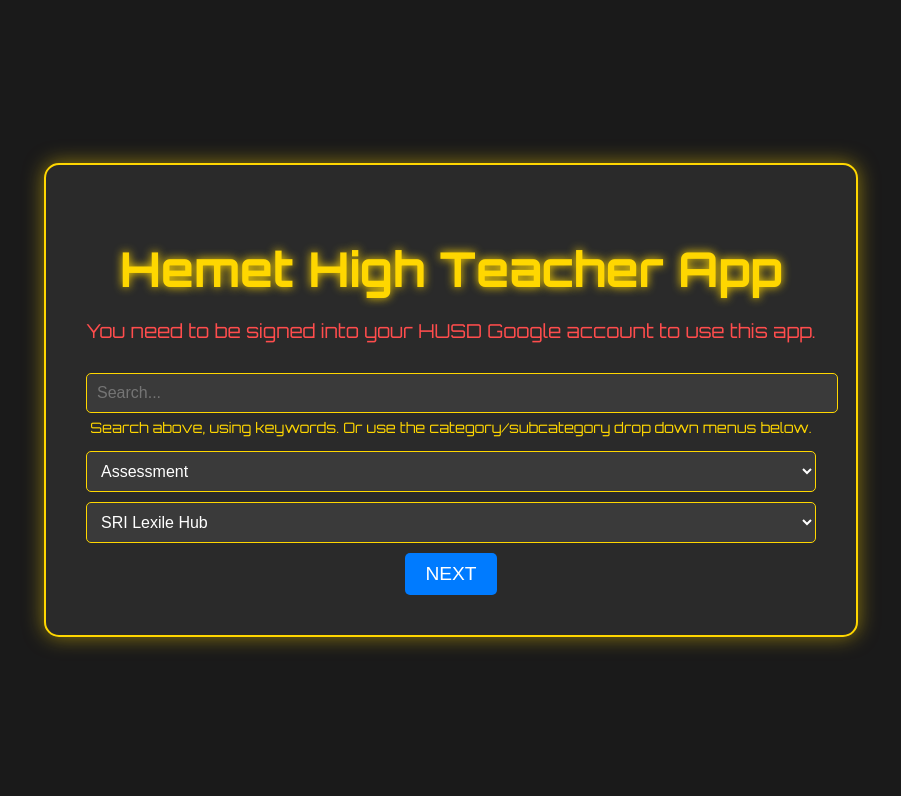
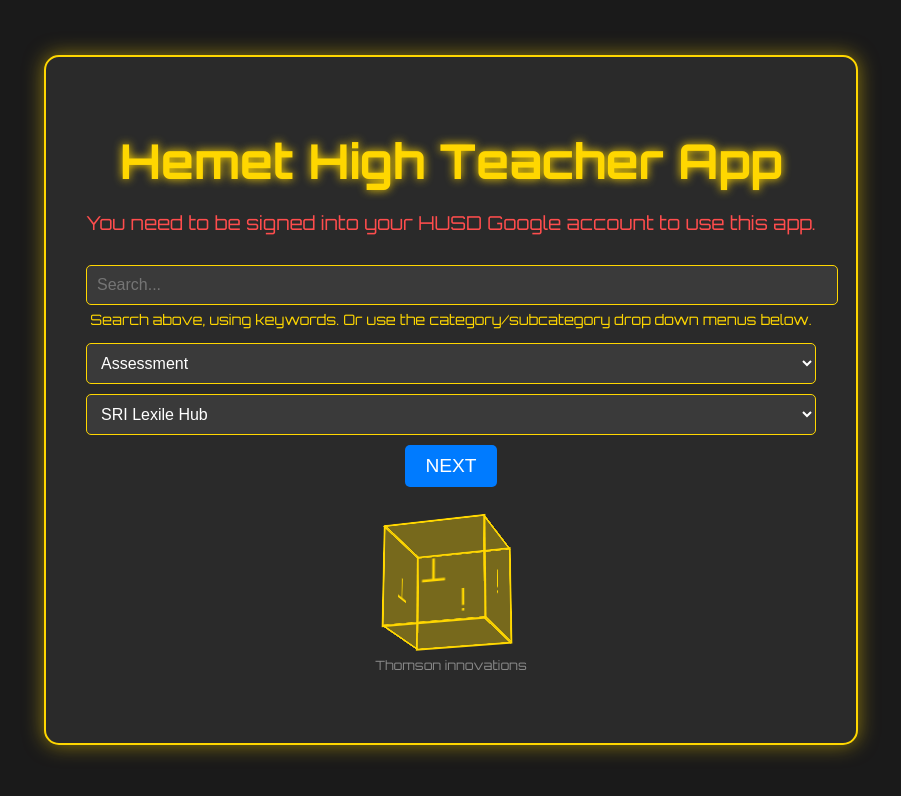
Before and after one commit to Thomson-BG/Hemet-High-Teacher, a React (Create React App) app in the folder hemet-high-teacher-app/: page / in a window 1280 px wide. Shown: the top 796 px of the page, without its empty margins (189-1090 px from the left). Built offline with nearby package versions, Linux system fonts and the light colour scheme.

Commit message:
feat: Add rotating cube and attribution text
This commit adds a rotating cube with the letters 'T' and 'i' to the bottom of the app. It also includes the attribution text 'Thomson innovations' below the cube.

```diff
--- a/hemet-high-teacher-app/src/App.css
+++ b/hemet-high-teacher-app/src/App.css
@@ -78,3 +78,69 @@ button {
 button:hover {
   background-color: #0056b3;
 }
+
+.cube-container {
+  margin-top: 50px;
+  perspective: 1000px;
+}
+
+.cube {
+  width: 100px;
+  height: 100px;
+  position: relative;
+  transform-style: preserve-3d;
+  animation: rotate 10s infinite linear;
+  margin: 0 auto;
+}
+
+.face {
+  position: absolute;
+  width: 100px;
+  height: 100px;
+  border: 2px solid #ffd700;
+  background-color: rgba(255, 215, 0, 0.2);
+  display: flex;
+  justify-content: center;
+  align-items: center;
+  font-size: 2em;
+  color: #ffd700;
+}
+
+.front {
+  transform: translateZ(50px);
+}
+
+.back {
+  transform: rotateY(180deg) translateZ(50px);
+}
+
+.right {
+  transform: rotateY(90deg) translateZ(50px);
+}
+
+.left {
+  transform: rotateY(-90deg) translateZ(50px);
+}
+
+.top {
+  transform: rotateX(90deg) translateZ(50px);
+}
+
+.bottom {
+  transform: rotateX(-90deg) translateZ(50px);
+}
+
+@keyframes rotate {
+  from {
+    transform: rotateX(0deg) rotateY(0deg);
+  }
+  to {
+    transform: rotateX(360deg) rotateY(360deg);
+  }
+}
+
+.attribution {
+  margin-top: 20px;
+  font-size: 0.8em;
+  color: #888;
+}
--- /dev/null
+++ b/hemet-high-teacher-app/src/components/Cube.js
@@ -0,0 +1,18 @@
+import React from 'react';
+
+const Cube = () => {
+  return (
+    <div className="cube-container">
+      <div className="cube">
+        <div className="face front">T</div>
+        <div className="face back">i</div>
+        <div className="face right">T</div>
+        <div className="face left">i</div>
+        <div className="face top"></div>
+        <div className="face bottom"></div>
+      </div>
+    </div>
+  );
+};
+
+export default Cube;
--- a/hemet-high-teacher-app/src/components/HomePage.js
+++ b/hemet-high-teacher-app/src/components/HomePage.js
@@ -1,5 +1,6 @@
 import React, { useState, useMemo } from 'react';
 import { subcategories } from '../data/subcategories';
+import Cube from './Cube';
 
 const HomePage = () => {
   const [searchTerm, setSearchTerm] = useState('');
@@ -81,6 +82,8 @@ const HomePage = () => {
         ))}
       </select>
       <button onClick={handleNextClick}>NEXT</button>
+      <Cube />
+      <p className="attribution">Thomson innovations</p>
     </div>
   );
 };
```
